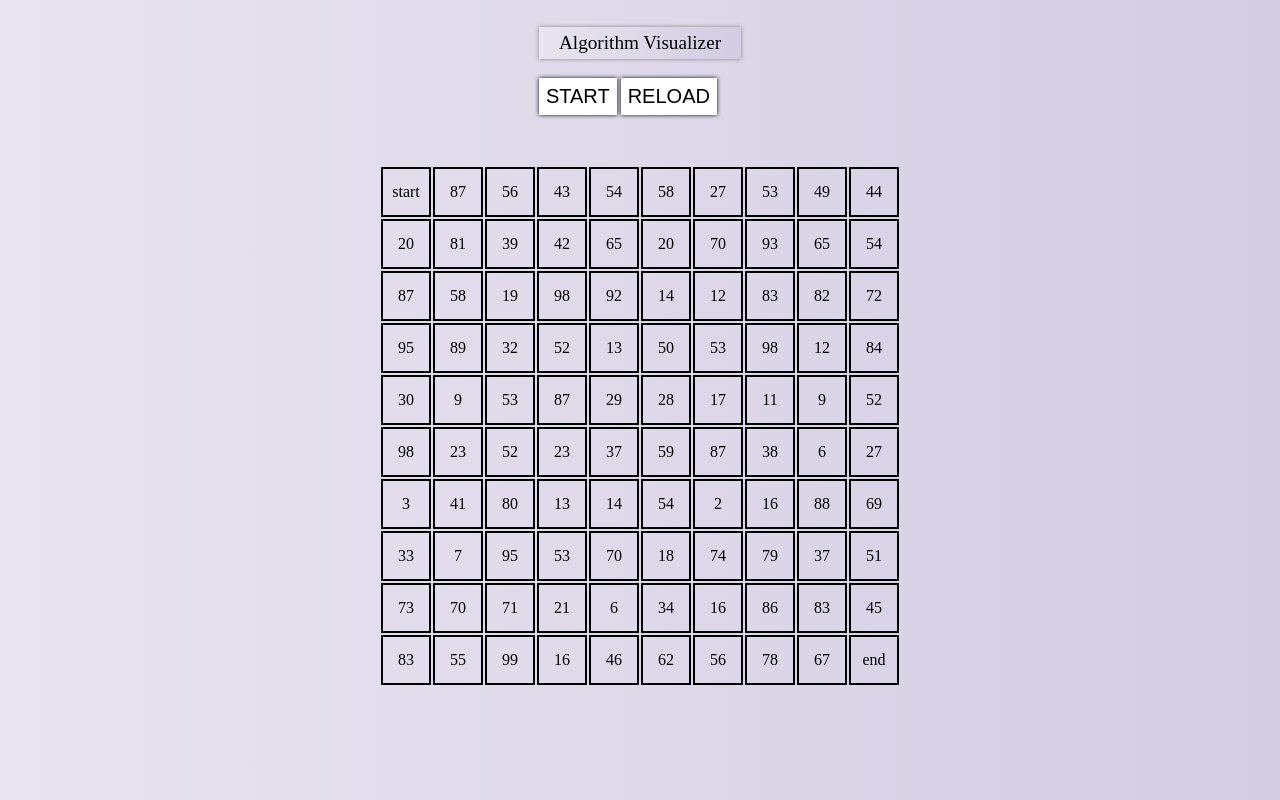
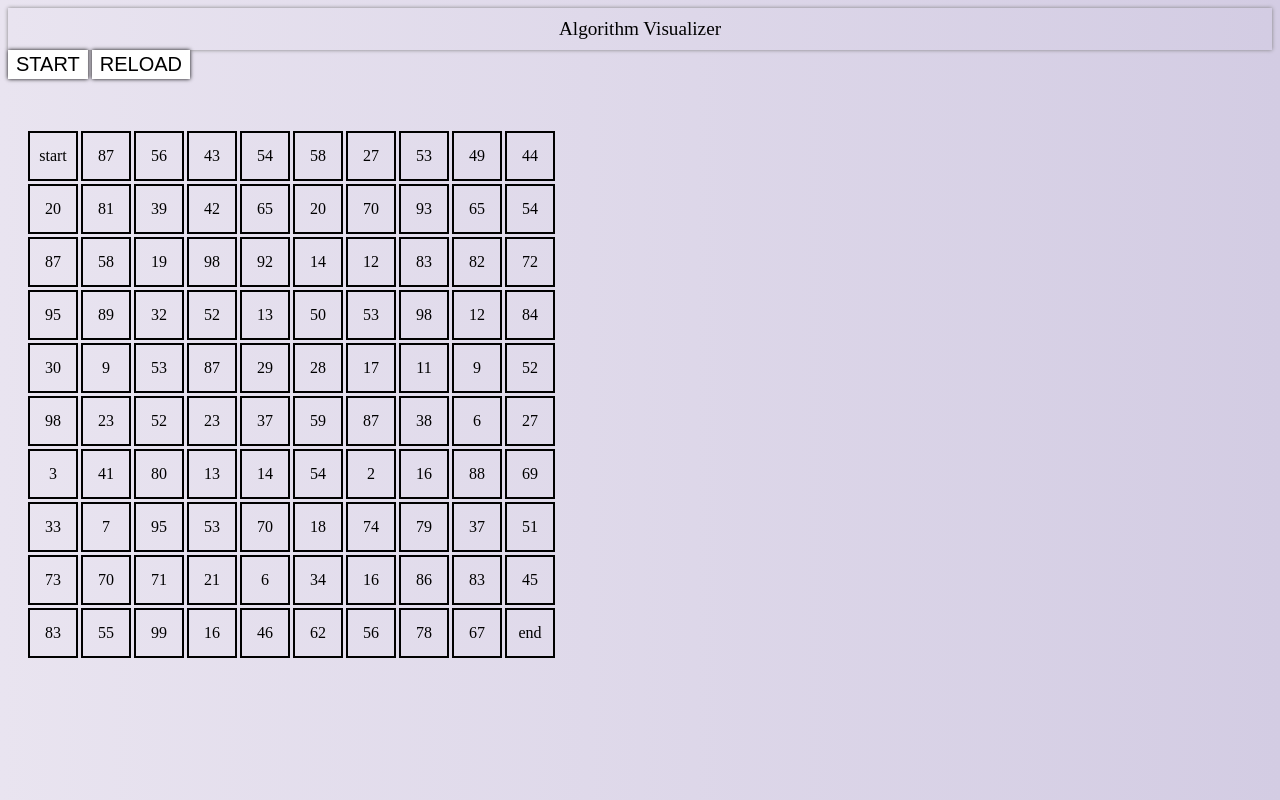
Before and after one commit to ayush-tiwari57/Algorithm-Visualizer, a plain HTML site: page public/index.html in a window 1280 px wide. Drawn offline with Linux system fonts and the light colour scheme.

Commit message:
UI changes 1.0

```diff
--- a/public/index.html
+++ b/public/index.html
@@ -9,15 +9,16 @@
 </head>
 
 <body>
-  <nav>
-    <p>Algorithm Visualizer</p>
+  <div class="navbar">
+    <logo>Algorithm Visualizer</logo>
+  </div>
+  <div class="NavB">
     <button class="start nav">START</button>
     <button class="refresh nav">RELOAD</button>
-  </nav>
+  </div>
   <div class="container"></div>
 
   <!-- <script type="module" src="./js/createGrid.js"></script> -->
   <script type="module" src="./js/main.js"></script>
 </body>
-
 </html>
--- a/public/style.css
+++ b/public/style.css
@@ -1,8 +1,6 @@
 body {
   display: flex;
   flex-direction: column;
-  align-items: center;
-  /* background-color: #f4f6ff;
   background: #D3CCE3;  /* fallback for old browsers */
   background: -webkit-linear-gradient(to right, #E9E4F0, #D3CCE3);
   /* Chrome 10-25, Safari 5.1-6 */
@@ -14,42 +12,40 @@ body {
 
 .container {
   display: grid;
+  /* width:50%; */
   padding: 20px;
-  margin-left: auto;
-  margin-right: auto;
+  /* margin-left: auto;
+  margin-right: auto; */
   grid-template-columns: repeat(10, 50px);
   grid-template-rows: repeat(10, 50px);
-  grid-row-gap: 2px;
-  grid-column-gap: 2px;
+  grid-row-gap: 3px;
+  grid-column-gap: 3px;
 }
 
 button {
   width: auto;
   height: auto;
-  padding: 5px;
   box-shadow: 0.15px 0.15px 4px black;
   color: black;
   border: 2px solid white;
   font-size: 20px;
-  /* font-weight: bolder; */
   background-color: white;
   cursor: pointer;
   margin-bottom: 2rem;
-  /* margin-left: auto;
-  margin-right: auto; */
 }
 
 button:hover{
-  box-shadow: 0.15px 0.15px 10px white;
+  box-shadow: 0.15px 0.15px 10px black;
   color: white;
   font-weight: bolder;
   border: 2px solid grey;
   background-color: grey;
 }
 
-p {
-  padding: 5px 20px 5px 20px;
+.navbar {
+  padding: 10px;
   font-size: larger;
+  text-align: center;
   font-weight: inherit;
   box-shadow: 0.15px 0.15px 4px grey;
   background: #ADA996;
```
